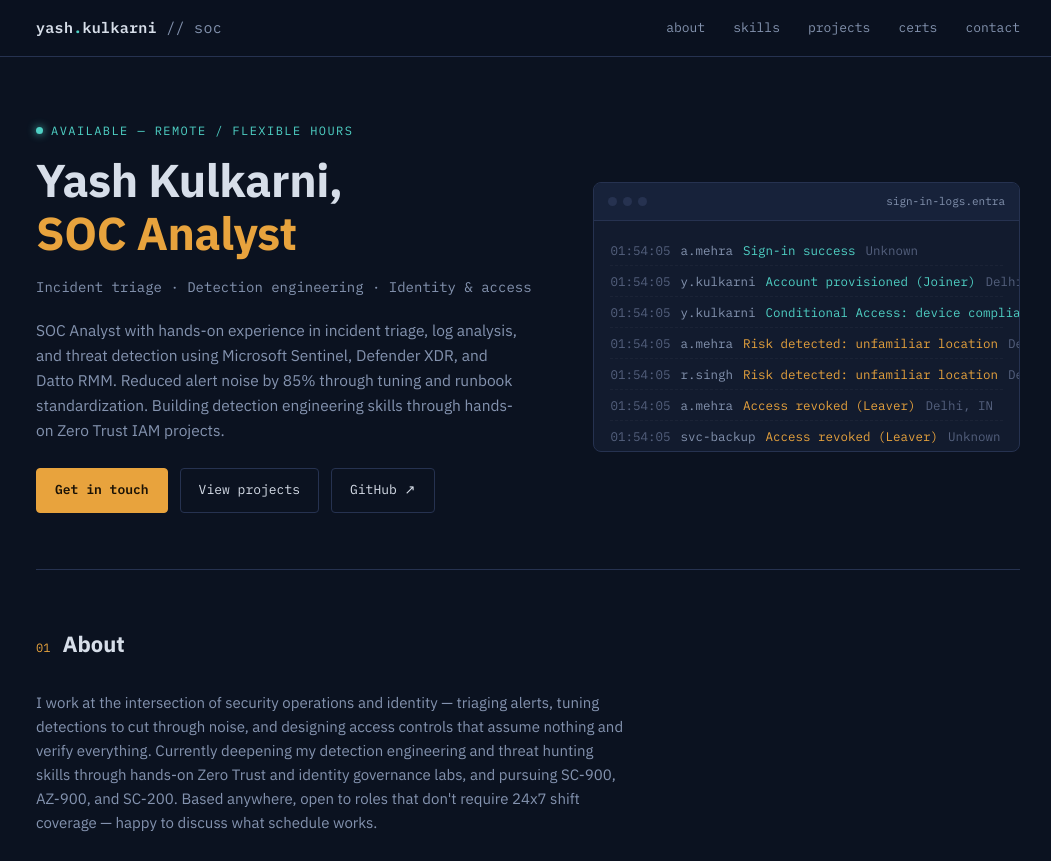
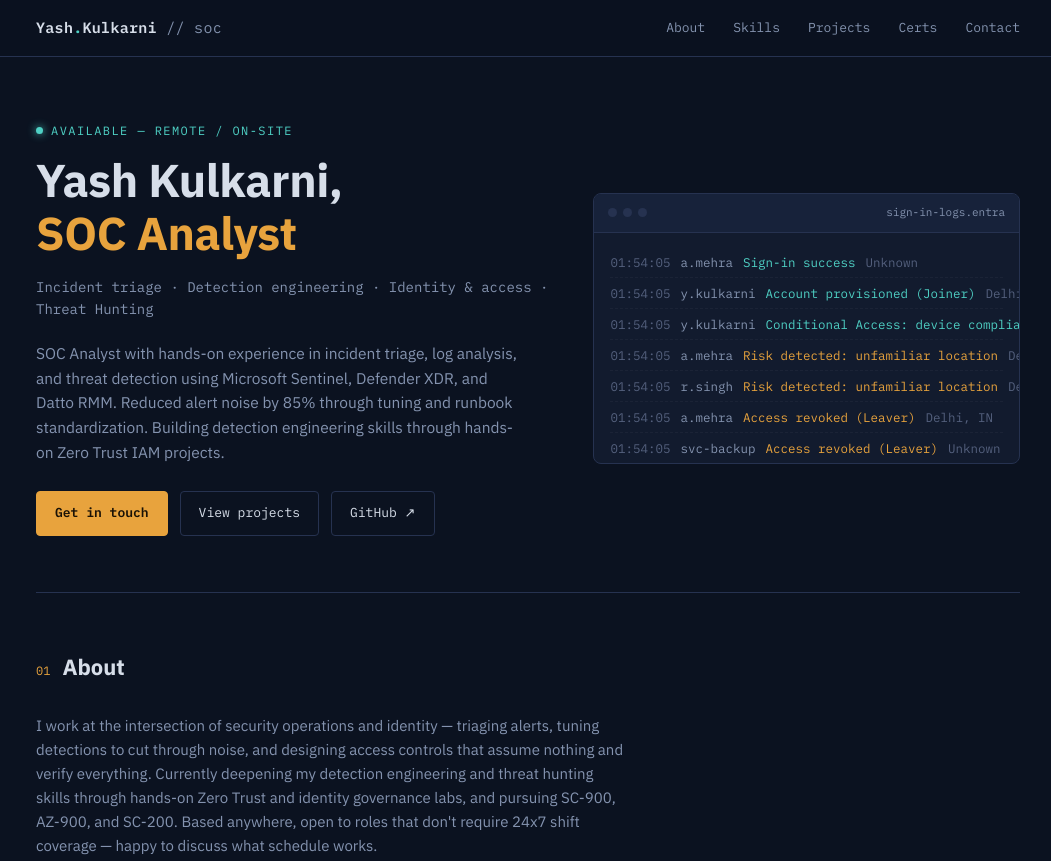
Before and after one commit to yaasshhh20/yaasshhh20.github.io, a plain HTML site: page index.html in a window 1280 px wide. Shown: the top 861 px of the page, without its empty margins (112-1163 px from the left). Drawn offline with Linux system fonts and the light colour scheme.

Commit message:
Initial changes
Updated text for brand name, navigation links, and availability description. Added 'Threat Hunting' to the role line and modified footer text for clarity.

```diff
--- a/index.html
+++ b/index.html
@@ -142,13 +142,13 @@
 <header>
   <div class="wrap">
     <nav>
-      <div class="brand">yash<span class="dot">.</span>kulkarni <span style="color:var(--text-dim);font-weight:400;">// soc</span></div>
+      <div class="brand">Yash<span class="dot">.</span>Kulkarni <span style="color:var(--text-dim);font-weight:400;">// soc</span></div>
       <div class="navlinks">
-        <a href="#about">about</a>
-        <a href="#skills">skills</a>
-        <a href="#projects">projects</a>
-        <a href="#certs">certs</a>
-        <a href="#contact">contact</a>
+        <a href="#about">About</a>
+        <a href="#skills">Skills</a>
+        <a href="#projects">Projects</a>
+        <a href="#certs">Certs</a>
+        <a href="#contact">Contact</a>
       </div>
     </nav>
   </div>
@@ -157,9 +157,9 @@
 <div class="wrap">
   <section class="hero" style="border-top:none;padding-top:64px;">
     <div>
-      <div class="eyebrow">Available — remote / flexible hours</div>
+      <div class="eyebrow">Available — Remote / On-Site</div>
       <h1>Yash Kulkarni,<br><span>SOC Analyst</span></h1>
-      <div class="role-line">Incident triage · Detection engineering · Identity & access</div>
+      <div class="role-line">Incident triage · Detection engineering · Identity & access · Threat Hunting</div>
       <p class="bio">SOC Analyst with hands-on experience in incident triage, log analysis, and threat detection using Microsoft Sentinel, Defender XDR, and Datto RMM. Reduced alert noise by 85% through tuning and runbook standardization. Building detection engineering skills through hands-on Zero Trust IAM projects.</p>
       <div class="cta-row">
         <a class="btn btn-primary" href="#contact">Get in touch</a>
@@ -294,9 +294,8 @@
 
 <footer id="contact">
   <div class="wrap">
-    <div class="tag">// end of transmission</div>
     <h2>Let's talk.</h2>
-    <p>Open to SOC / blue team roles — remote or flexible hours preferred.</p>
+    <p>Open to SOC / Blue Team roles — Remote or On-Site preferred.</p>
     <div class="foot-links">
       <a class="btn btn-primary" href="mailto:yashkulkarni724@gmail.com">yashkulkarni724@gmail.com</a>
       <a class="btn btn-ghost" href="https://www.linkedin.com/in/yaasshhh20/" target="_blank">LinkedIn ↗</a>
```
